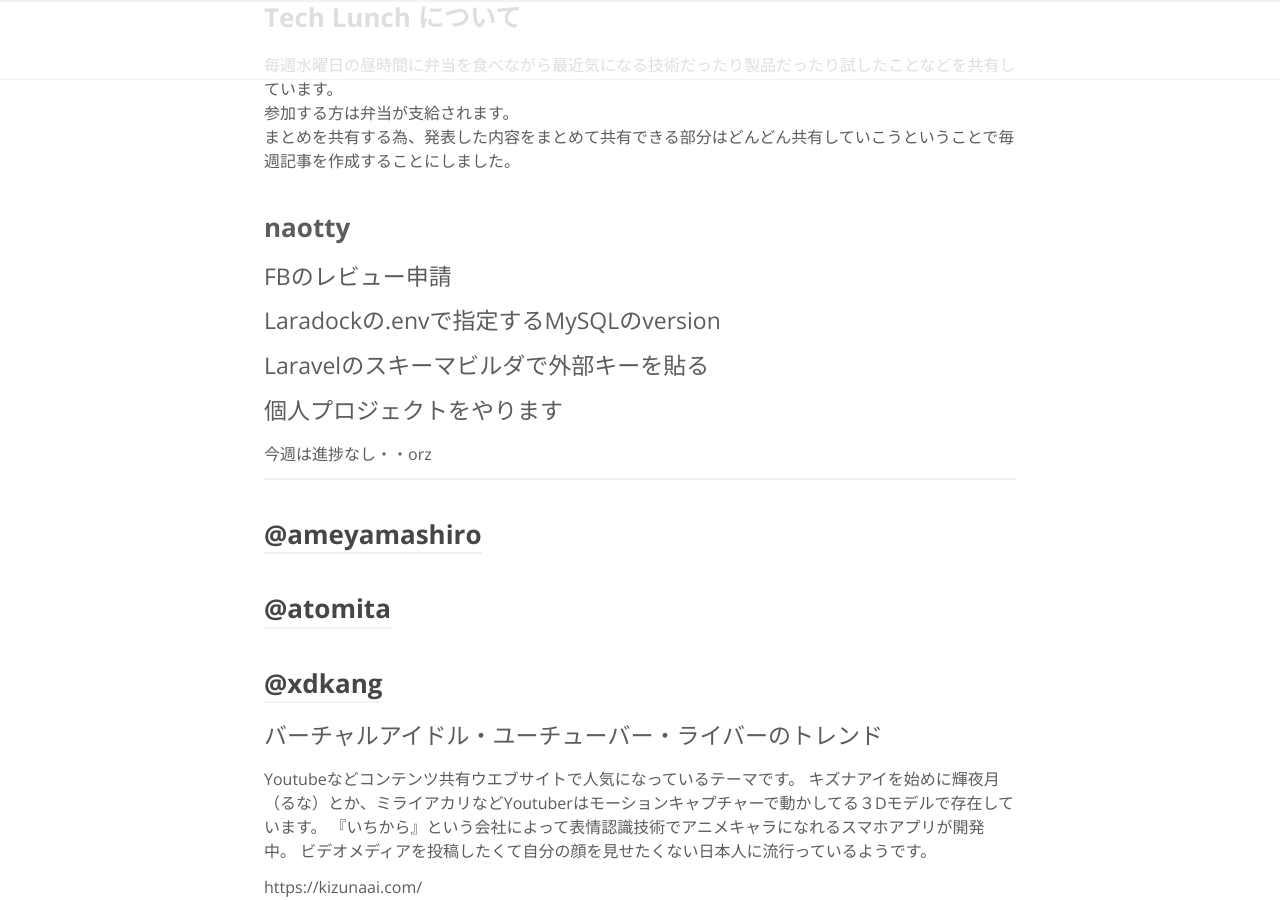
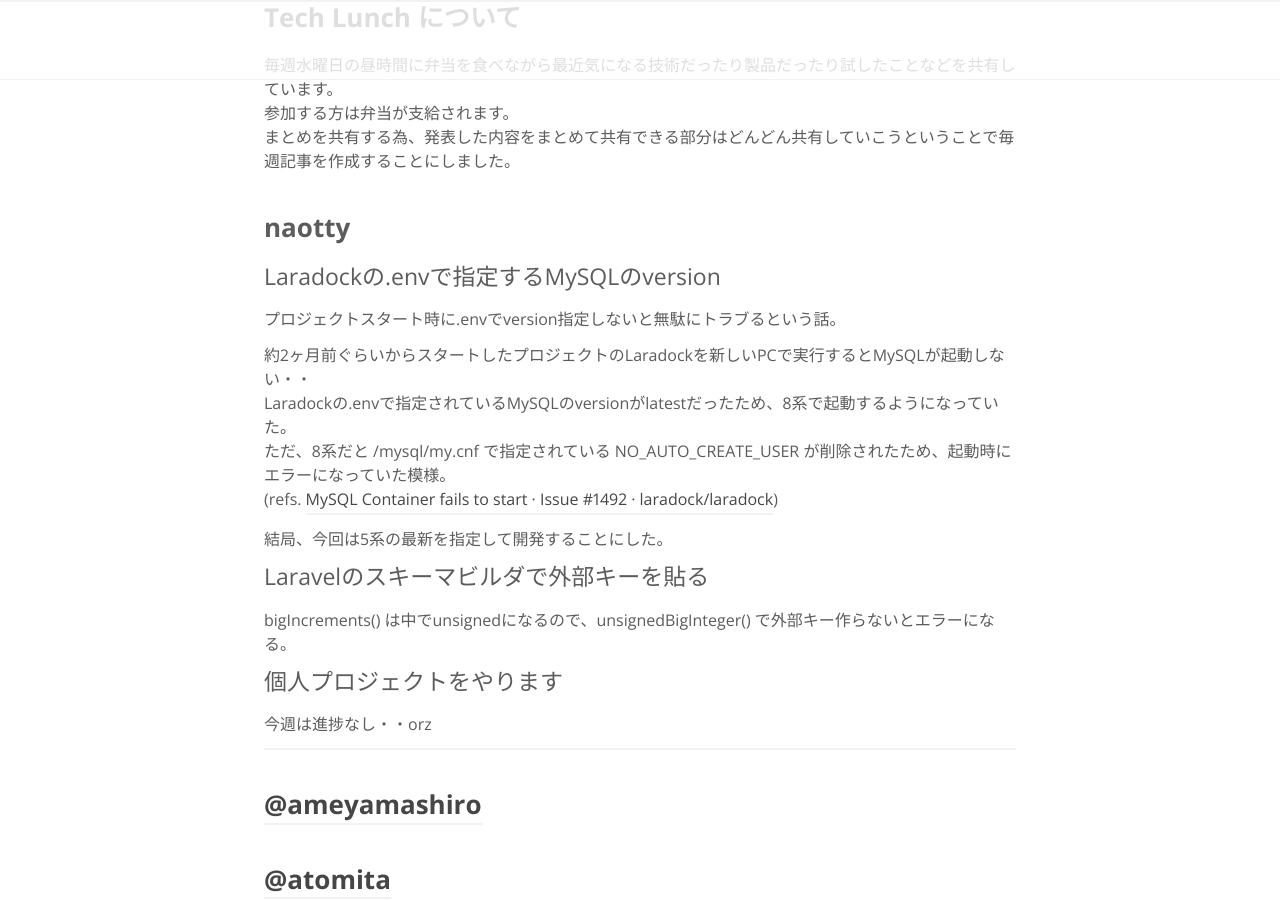
Before and after one commit to RyukyuInteractive/tech.ryukyu-i.co.jp, a Jekyll site: the page built from _posts/2018-05-16-tech-lunch-20180516.md, in a window 1280 px wide and 900 px high, scrolled down 326 px. Built offline with Jekyll 4.4.1, drawn with Linux system fonts in a browser that asks for light colours; a script that is not in the unit is left out; comment, search, counter and statistics services are not loaded.

Commit message:
add my post.

```diff
--- a/_posts/2018-05-16-tech-lunch-20180516.md
+++ b/_posts/2018-05-16-tech-lunch-20180516.md
@@ -14,12 +14,19 @@
 まとめを共有する為、発表した内容をまとめて共有できる部分はどんどん共有していこうということで毎週記事を作成することにしました。
 
 ## naotty
+### Laradockの.envで指定するMySQLのversion
+プロジェクトスタート時に.envでversion指定しないと無駄にトラブるという話。
 
-### FBのレビュー申請
+約2ヶ月前ぐらいからスタートしたプロジェクトのLaradockを新しいPCで実行するとMySQLが起動しない・・
+Laradockの.envで指定されているMySQLのversionがlatestだったため、8系で起動するようになっていた。
+ただ、8系だと /mysql/my.cnf で指定されている NO_AUTO_CREATE_USER が削除されたため、起動時にエラーになっていた模様。
+(refs. [MySQL Container fails to start · Issue \#1492 · laradock/laradock](https://github.com/laradock/laradock/issues/1492))
 
-### Laradockの.envで指定するMySQLのversion
+結局、今回は5系の最新を指定して開発することにした。
+
 
 ### Laravelのスキーマビルダで外部キーを貼る
+bigIncrements() は中でunsignedになるので、unsignedBigInteger() で外部キー作らないとエラーになる。
 
 
 ### 個人プロジェクトをやります
```
